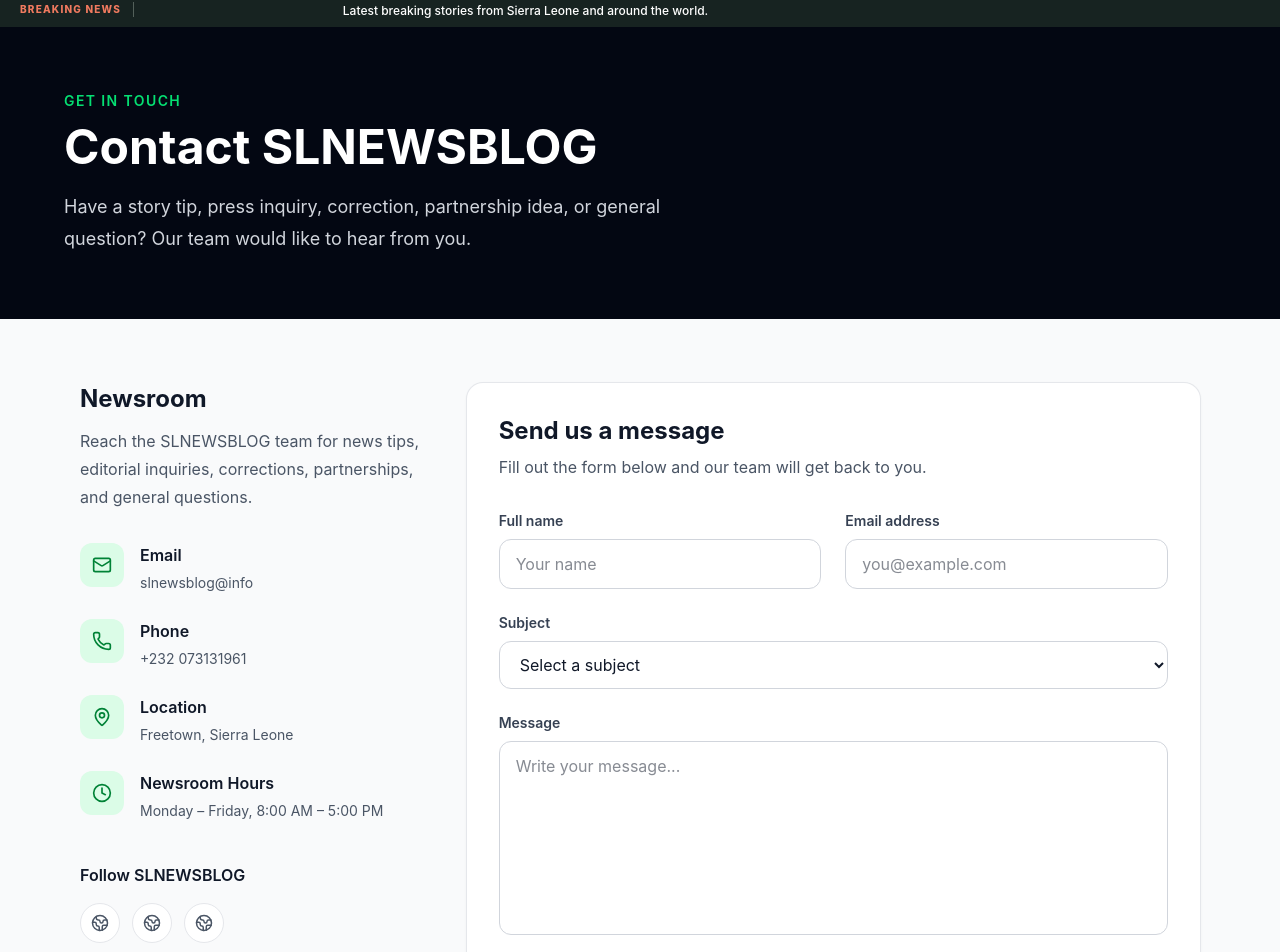
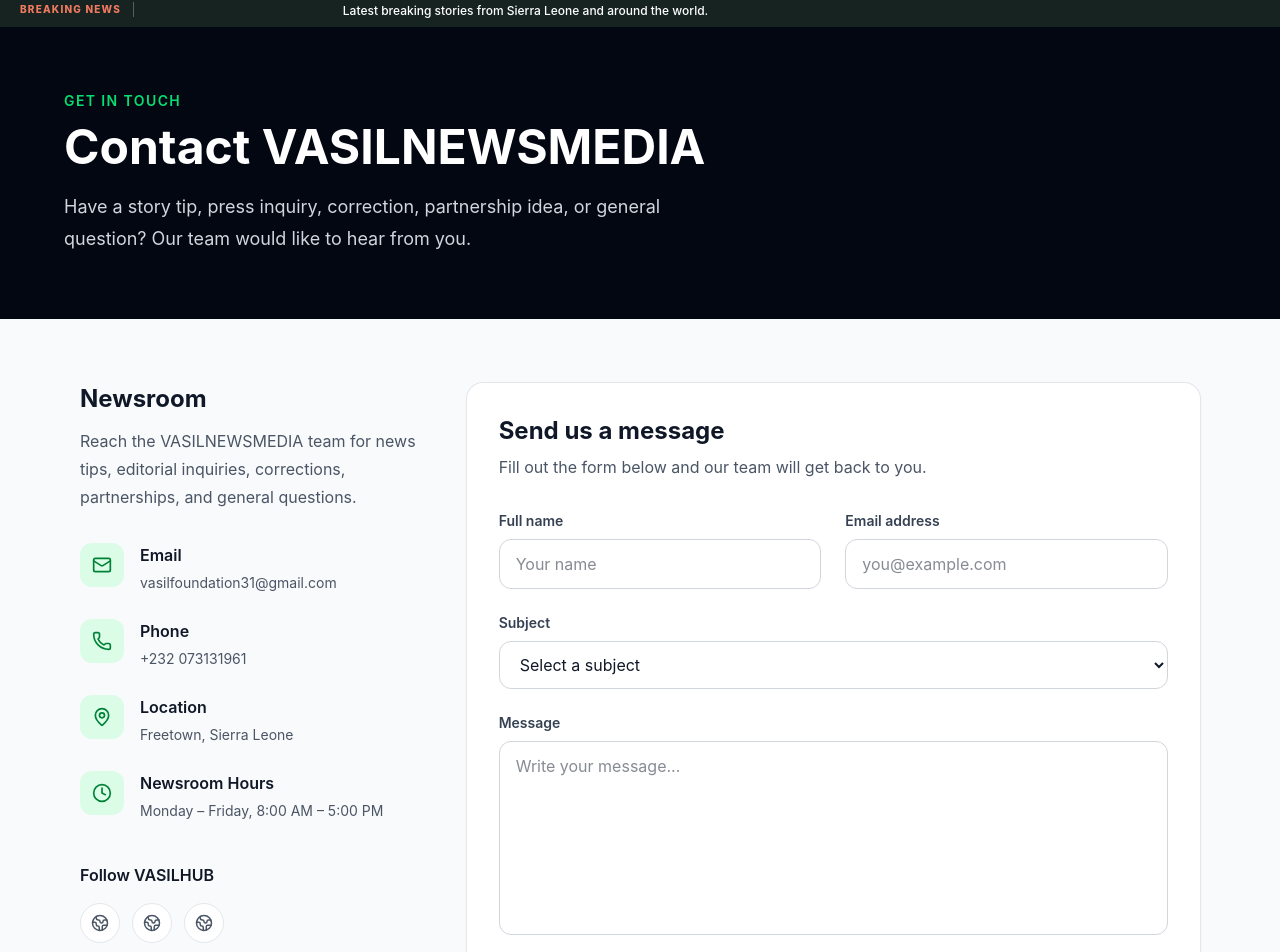
Before and after one commit to kanievafiesheriff-design/salone-news, a React (Vite) app in the folder my-react-app/: page /contact in a window 1280 px wide. Shown: the part 159-1111 px from the top of the page. Built offline with nearby package versions, Linux system fonts and the light colour scheme; no server answers.

Commit message:
contact change

```diff
--- a/my-react-app/src/pages/Contact.jsx
+++ b/my-react-app/src/pages/Contact.jsx
@@ -64,7 +64,7 @@ export default function Contact() {
             </p>
 
             <h1 className="text-4xl font-bold sm:text-5xl">
-              Contact SLNEWSBLOG
+              Contact VASILNEWSMEDIA
             </h1>
 
             <p className="mt-5 max-w-2xl text-lg leading-8 text-gray-300">
@@ -90,7 +90,7 @@ export default function Contact() {
           </h2>
 
           <p className="mt-3 leading-7 text-gray-600">
-            Reach the SLNEWSBLOG team for news tips, editorial inquiries,
+            Reach the VASILNEWSMEDIA team for news tips, editorial inquiries,
             corrections, partnerships, and general questions.
           </p>
 
@@ -98,13 +98,13 @@ export default function Contact() {
             <ContactItem
               icon={Mail}
               title="Email"
-              value="slnewsblog@info"
+              value="vasilfoundation31@gmail.com"
             />
 
             <ContactItem
               icon={Phone}
               title="Phone"
-              value="+232 073131961"
+              value="+232 073131961 "
             />
 
             <ContactItem
@@ -123,7 +123,7 @@ export default function Contact() {
           {/* Social media */}
           <div className="mt-10">
             <h3 className="font-semibold text-gray-900">
-              Follow SLNEWSBLOG
+              Follow VASILHUB
             </h3>
 
             <div className="mt-4 flex gap-3">
```
